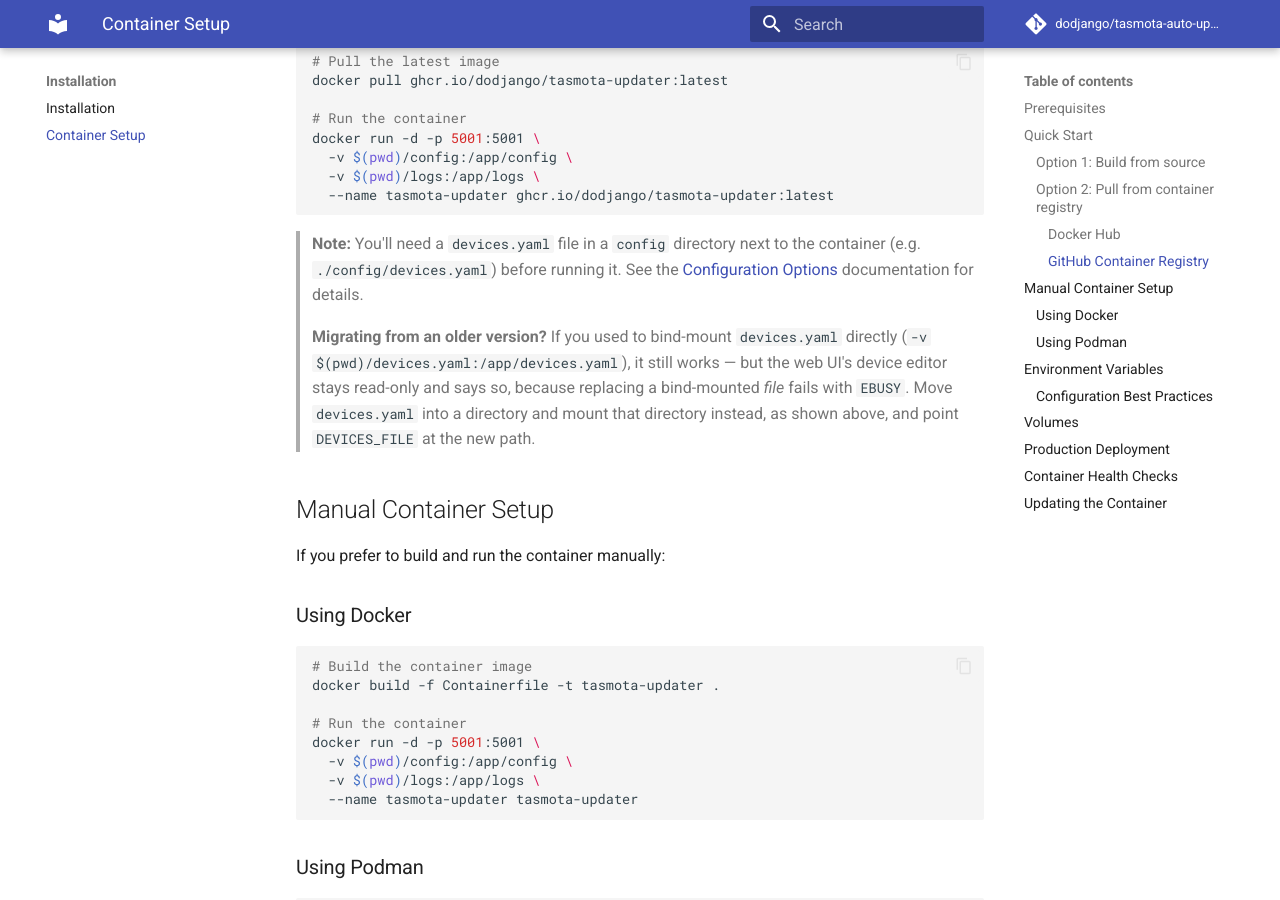
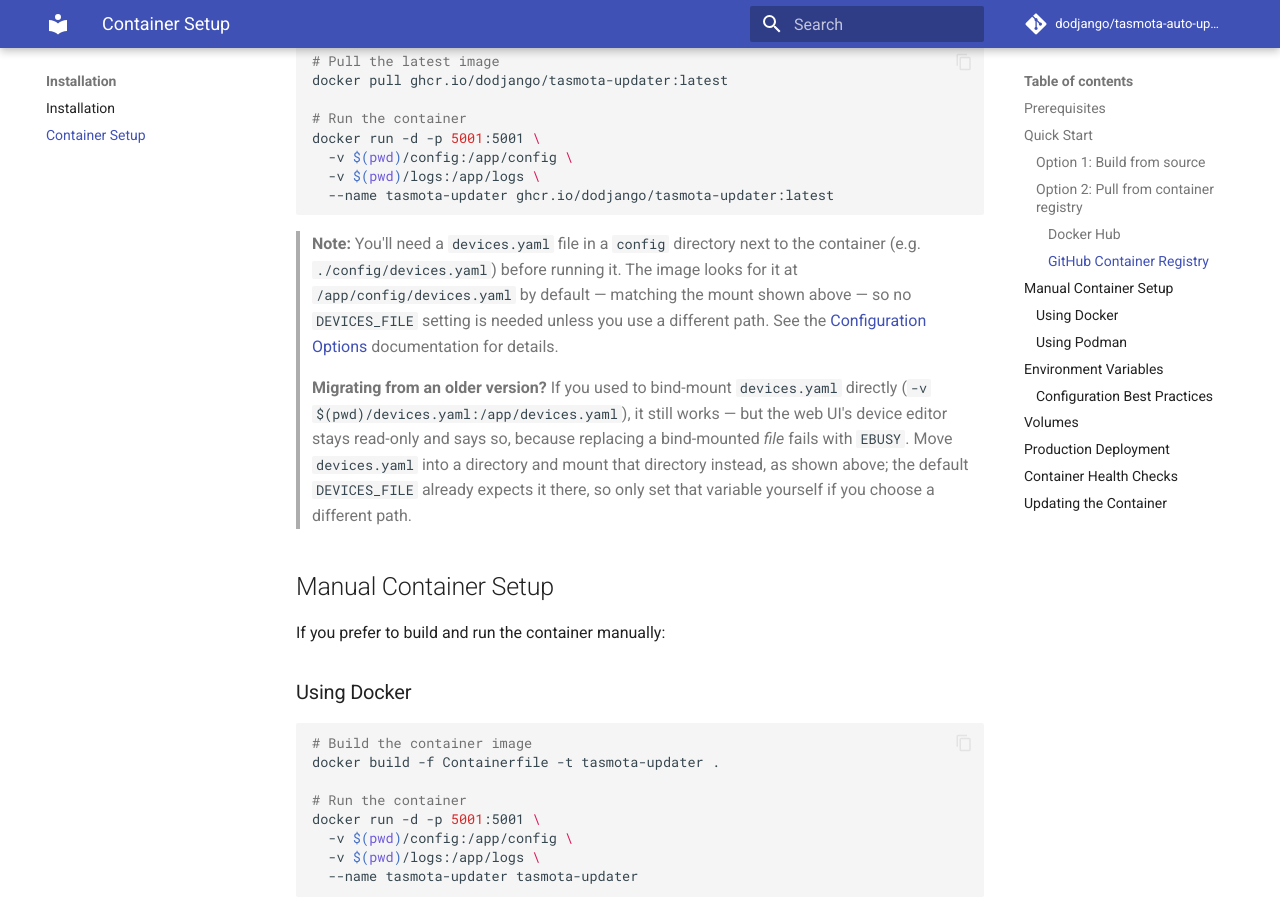
Before and after one commit to dodjango/tasmota-auto-updater, an MkDocs documentation site: the page built from docs/container-setup.md, in a window 1280 px wide and 900 px high, scrolled down 1150 px. Built offline with MkDocs 1.6.1 and Material for MkDocs 9.7.7, drawn with Linux system fonts in a browser that asks for light colours; comment, search, counter and statistics services are not loaded.

Commit message:
fix(container): default DEVICES_FILE to the documented mount path
Every docker/podman run example mounts ./config:/app/config but none
set DEVICES_FILE, and the image had no default, so server.py fell
back to the unmounted /app/devices.yaml — following the README
verbatim gave an empty device list and a writable layer that loses
data on container removal. Add ENV DEVICES_FILE=/app/config/devices.yaml
to the runtime image and update the migration notes and the
configuration reference to match.

Co-Authored-By: Claude Opus 5 <noreply@anthropic.com>

````diff
--- a/docs/container-setup.md
+++ b/docs/container-setup.md
@@ -56,15 +56,19 @@ docker run -d -p 5001:5001 \
 ```
 
 > **Note:** You'll need a `devices.yaml` file in a `config` directory next to
-> the container (e.g. `./config/devices.yaml`) before running it. See the
-> [Configuration Options](configuration.md) documentation for details.
+> the container (e.g. `./config/devices.yaml`) before running it. The image
+> looks for it at `/app/config/devices.yaml` by default — matching the mount
+> shown above — so no `DEVICES_FILE` setting is needed unless you use a
+> different path. See the [Configuration Options](configuration.md)
+> documentation for details.
 >
 > **Migrating from an older version?** If you used to bind-mount
 > `devices.yaml` directly (`-v $(pwd)/devices.yaml:/app/devices.yaml`), it
 > still works — but the web UI's device editor stays read-only and says so,
 > because replacing a bind-mounted *file* fails with `EBUSY`. Move
 > `devices.yaml` into a directory and mount that directory instead, as shown
-> above, and point `DEVICES_FILE` at the new path.
+> above; the default `DEVICES_FILE` already expects it there, so only set
+> that variable yourself if you choose a different path.
 
 ## Manual Container Setup
 
````
Also changed, not shown: README.md (+4 -1 lines), docs/configuration.md (+1 -1 lines), 1 other file.
